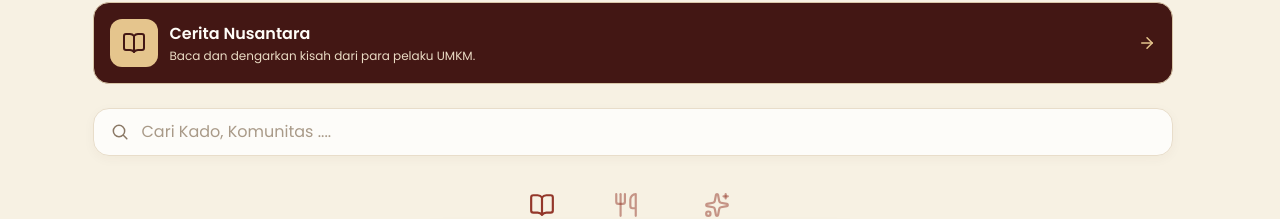
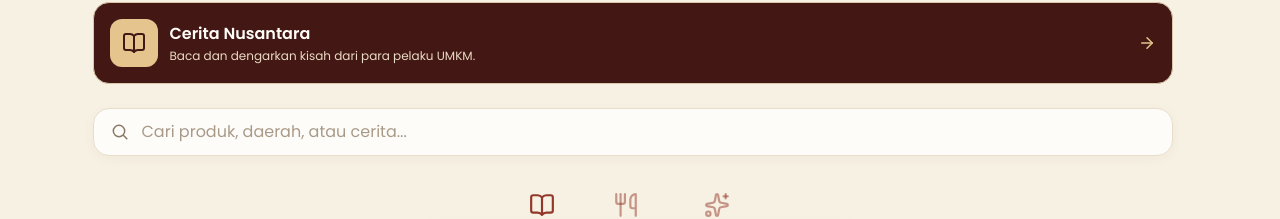
Before and after one commit to nabilagx/nusantaragift, a Next.js app: page /shop in a window 1280 px wide. Shown: the part 450-669 px from the top of the page. Built offline with nearby package versions, Linux system fonts and the light colour scheme; no server answers; the database is empty.

Commit message:
Clarify storefront product search placeholder

```diff
--- a/src/components/shop/SearchBar.tsx
+++ b/src/components/shop/SearchBar.tsx
@@ -13,9 +13,10 @@ export default function SearchBar({ value, onChange }: SearchBarProps) {
         <path d="m16 16 4.2 4.2" strokeLinecap="round" />
       </svg>
       <input
+        aria-label="Cari produk"
         value={value}
         onChange={(event) => onChange(event.target.value)}
-        placeholder="Cari Kado, Komunitas ...."
+        placeholder="Cari produk, daerah, atau cerita..."
         className="w-full bg-transparent text-sm text-[#302820] outline-none placeholder:text-[#A99A88] sm:text-base"
       />
     </label>
```
